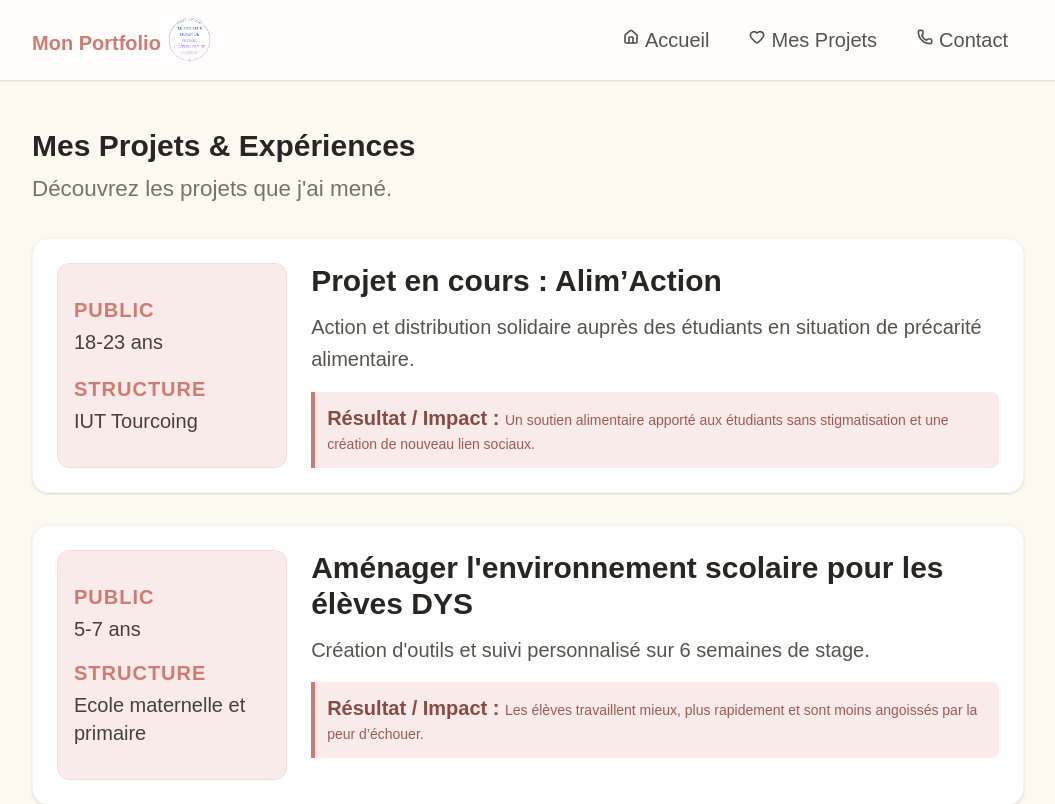
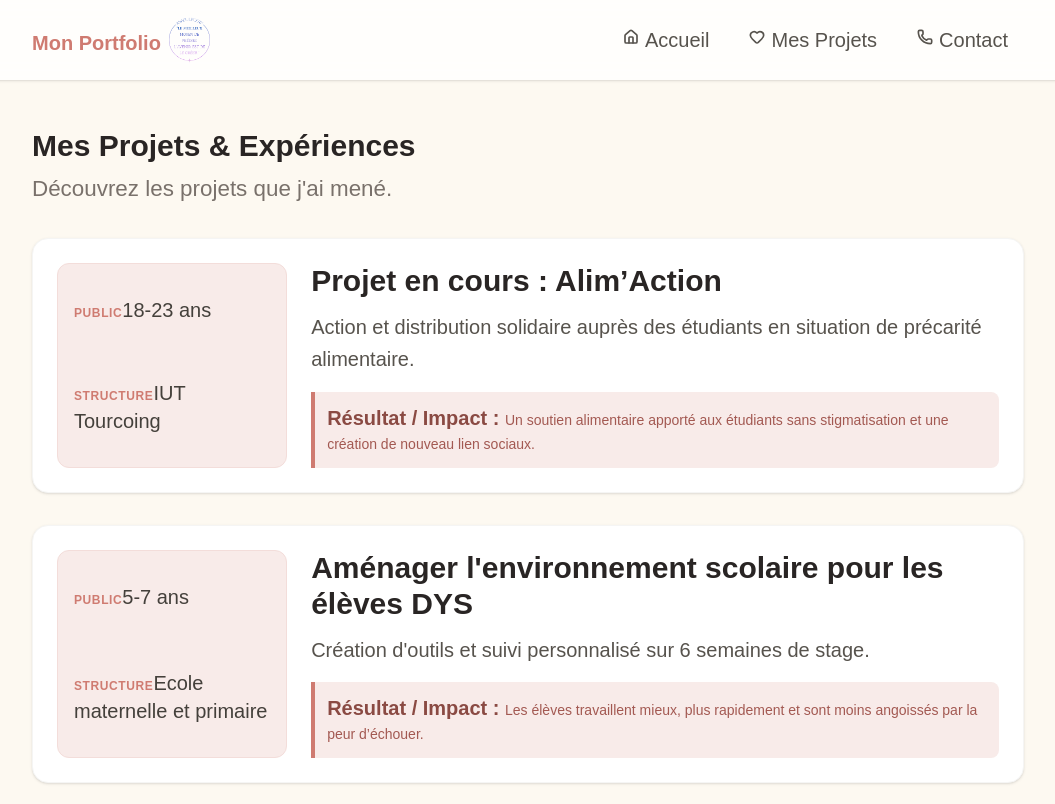
Before and after one commit to ykanael/portfolio, a Next.js app: page /projets in a window 1280 px wide. Shown: the top 804 px of the page, without its empty margins (112-1167 px from the left). Built offline with nearby package versions, Linux system fonts and the light colour scheme.

Commit message:
Update page.tsx

```diff
--- a/app/projets/page.tsx
+++ b/app/projets/page.tsx
@@ -34,13 +34,13 @@ export default function Projets() {
           >
             <div className="md:w-1/4 bg-[#F8EBE9] rounded-xl px-4 py-8 flex flex-col justify-between text-sm border border-[#F3DDDA]">
               <div>
-                <span className="xl:text-xl block font-bold text-[#CF7B71] uppercase tracking-wider text-xs mb-1">
+                <span className="bxl:text-[1.24] lock font-bold text-[#CF7B71] uppercase tracking-wider text-xs mb-1">
                   Public
                 </span>
                 <span className="xl:text-xl text-stone-700 font-medium">{p.public}</span>
               </div>
               <div className="mt-4">
-                <span className="xl:text-xl block font-bold text-[#CF7B71] uppercase tracking-wider text-xs mb-1">
+                <span className="xl:text-[1.24] font-bold text-[#CF7B71] uppercase tracking-wider text-xs mb-1">
                   Structure
                 </span>
                 <span className="xl:text-xl text-stone-700 font-medium">{p.structure}</span>
```
